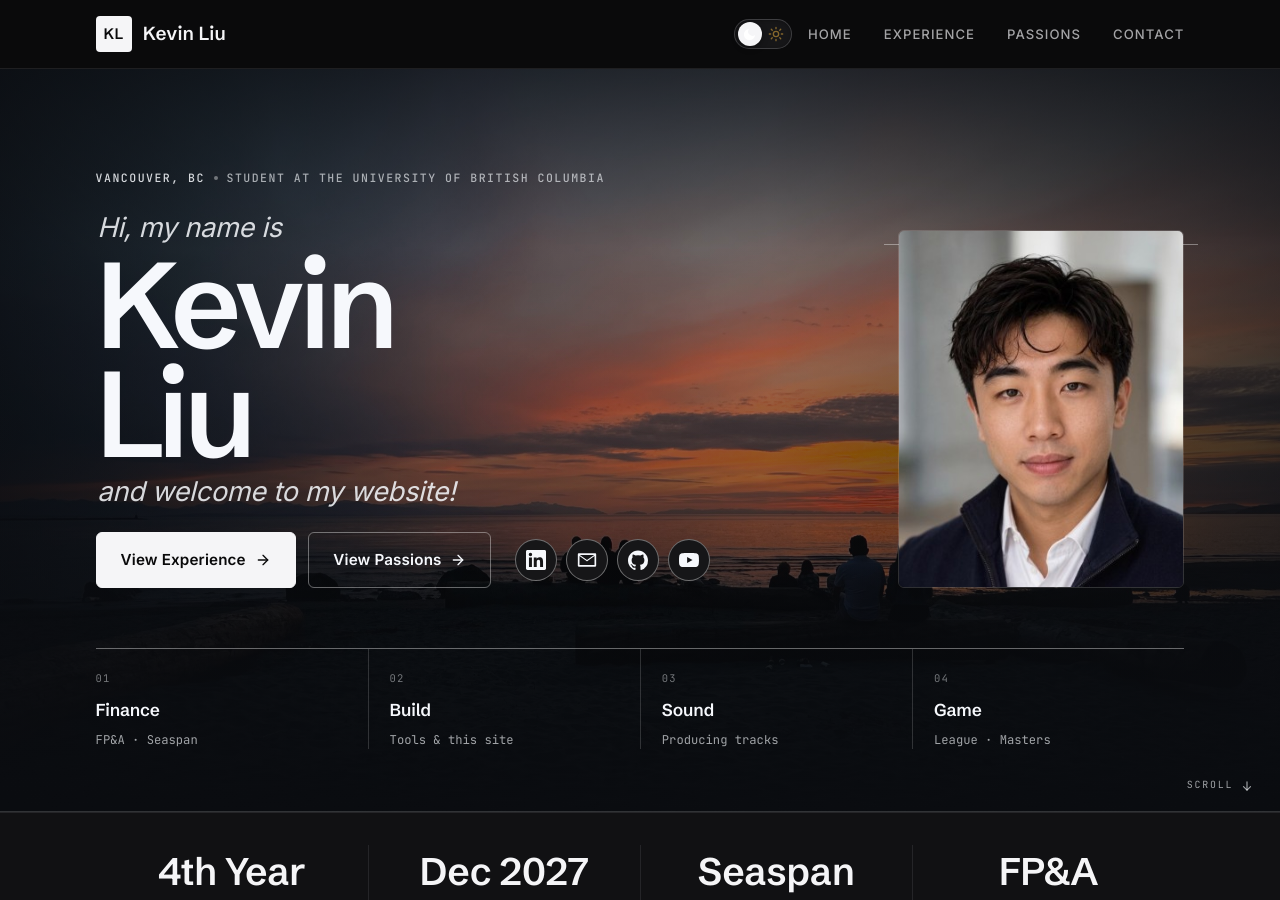
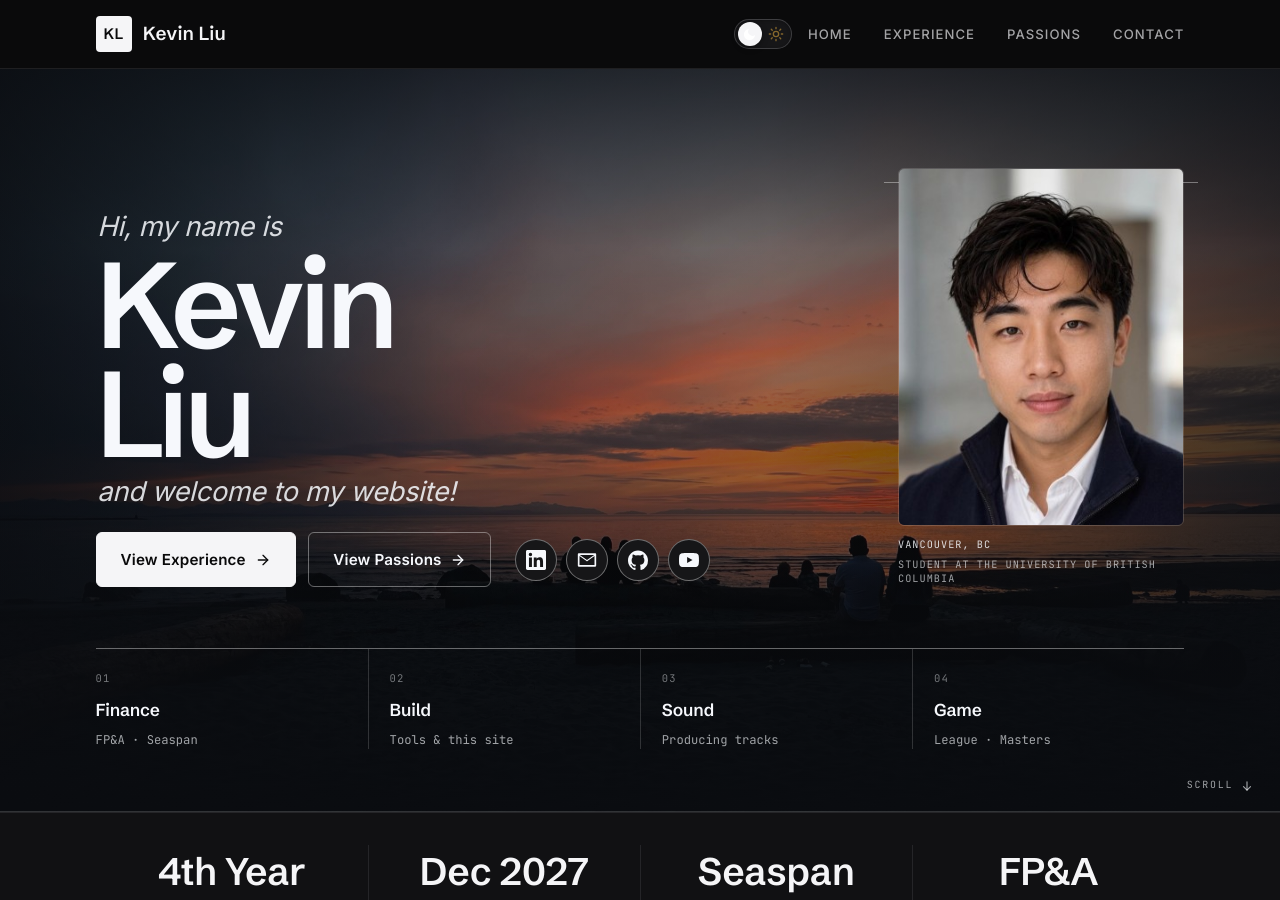
Before and after one commit to kev2k04/kev2k04.github.io, a Jekyll site: the page built from index.html, in a window 1280 px wide and 900 px high. Built offline with Jekyll 4.4.1, drawn with Linux system fonts in a browser that asks for light colours.

Commit message:
Hero: move location/role caption under the headshot to declutter the left
Co-Authored-By: Claude Opus 4.8 <noreply@anthropic.com>

```diff
--- a/assets/css/main.scss
+++ b/assets/css/main.scss
@@ -550,15 +550,17 @@ html[data-mode="light"] .mode-toggle__icon--moon { opacity: 0.45; }
 }
 .hero__portrait-cap {
   display: flex;
-  justify-content: space-between;
-  gap: 1rem;
-  margin-top: 0.75rem;
+  flex-direction: column;
+  gap: 0.28rem;
+  margin-top: 0.8rem;
   font-family: var(--font-mono);
   font-size: 0.64rem;
   letter-spacing: 0.1em;
+  line-height: 1.45;
   text-transform: uppercase;
   color: var(--muted);
 }
+.hero__portrait-cap .hero__pin { color: var(--ink-soft); }
 
 /* SIGNATURE — identity spec sheet: the four sides as a mono readout row */
 .hero__facets {
--- a/index.html
+++ b/index.html
@@ -21,12 +21,6 @@ layout: default
 
   <div class="container hero__inner">
     <header class="hero__lead">
-      <p class="hero__eyebrow">
-        <span class="hero__pin">{{ p.location }}</span>
-        <span class="hero__dot" aria-hidden="true"></span>
-        <span>{{ p.role }}</span>
-      </p>
-
       <h1 class="hero__title">
         <span class="hero__greet hero__greet--pre">Hi, my name is</span>
         <span class="hero__name">
@@ -62,6 +56,10 @@ layout: default
     <aside class="hero__aside">
       <figure class="hero__portrait">
         <img src="{{ '/assets/images/kevin.jpeg' | relative_url }}" alt="{{ p.name }}" />
+        <figcaption class="hero__portrait-cap">
+          <span class="hero__pin">{{ p.location }}</span>
+          <span>{{ p.role }}</span>
+        </figcaption>
       </figure>
     </aside>
 
```
